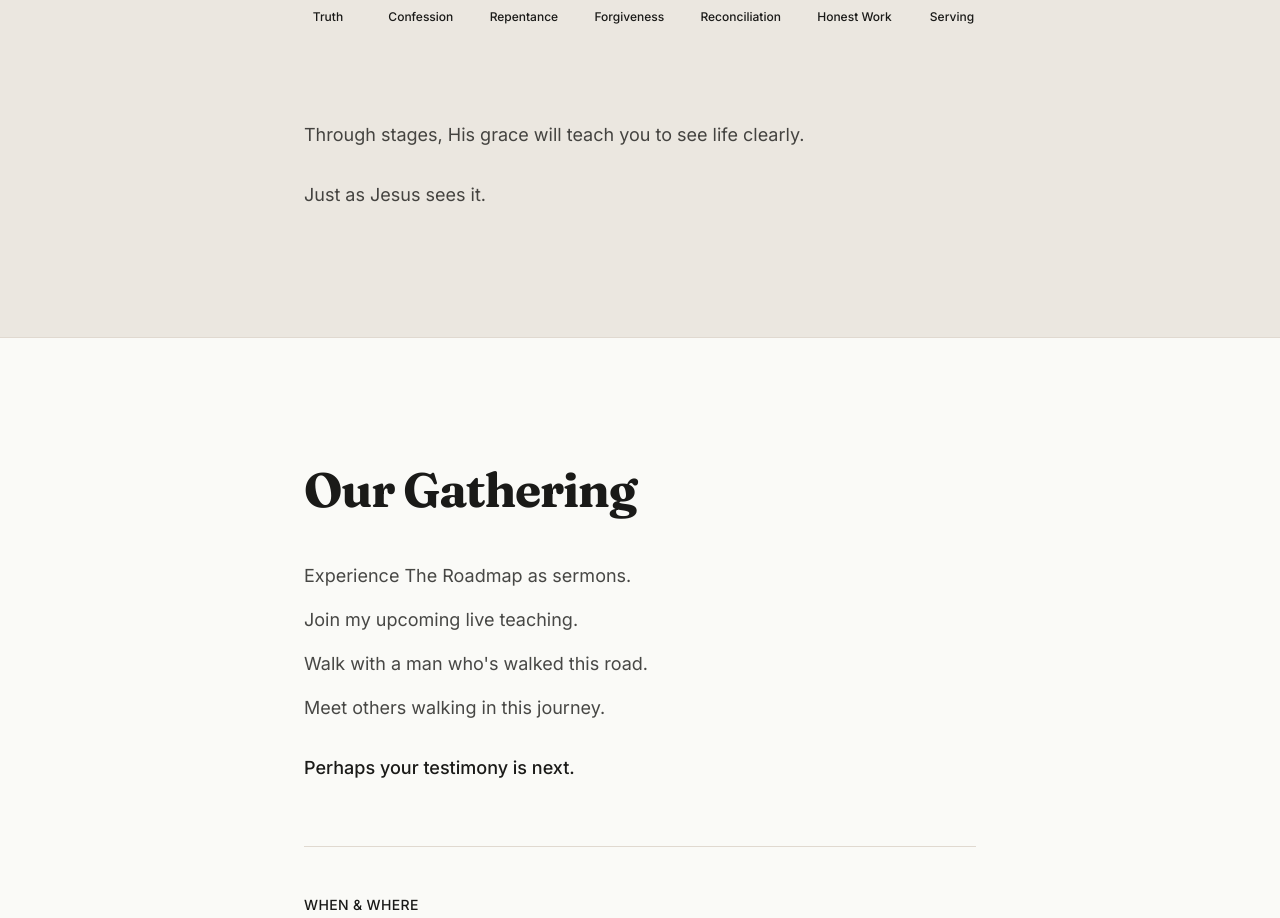
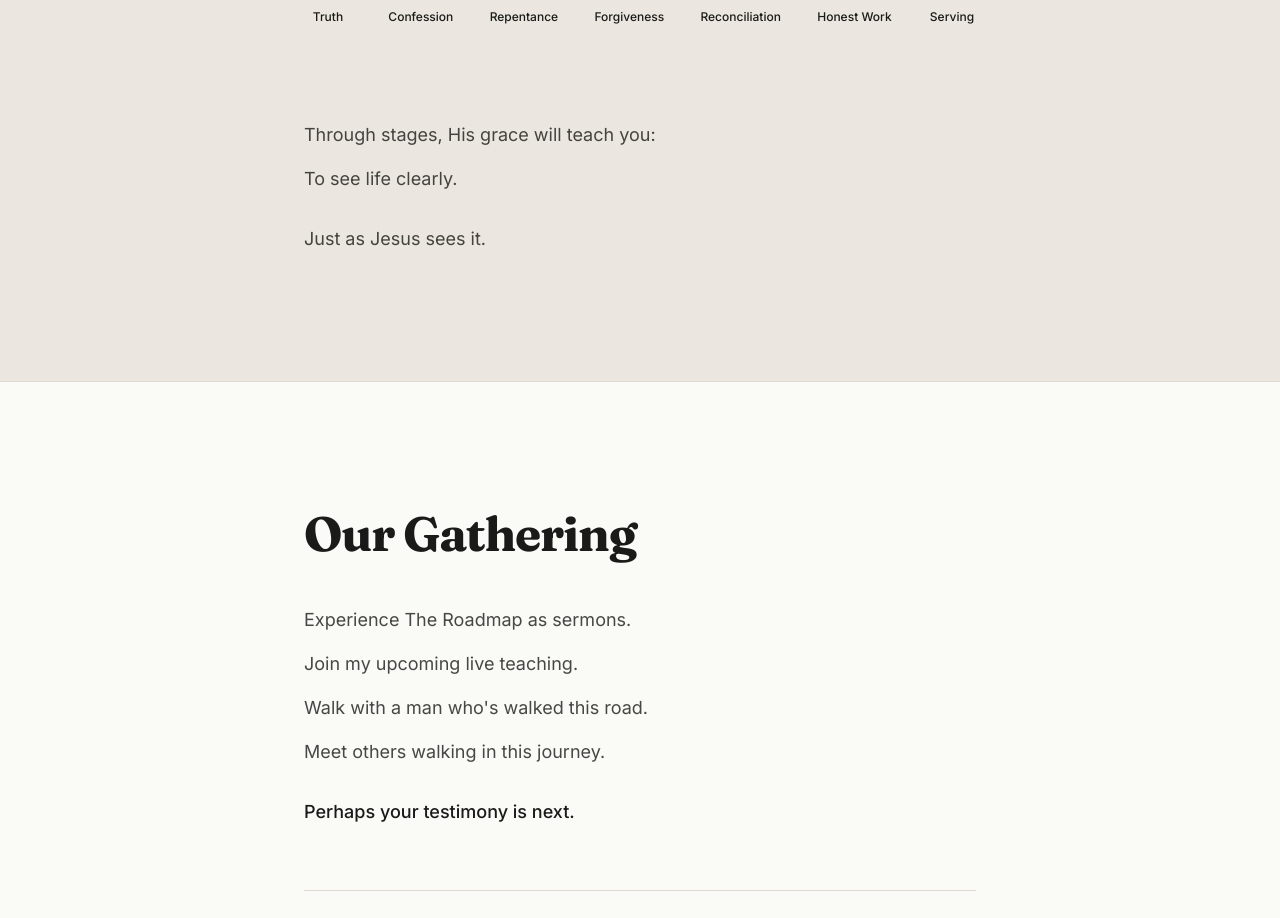
Before and after one commit to whoisjimilitan/restoration-community, a Next.js app in the folder apps/web/: page / in a window 1280 px wide. Shown: the part 3900-4818 px from the top of the page. Built offline with nearby package versions, Linux system fonts and the light colour scheme.

Commit message:
fix: restore proper spacing and breathing in roadmap section - one complete thought per line

```diff
--- a/apps/web/src/app/page.tsx
+++ b/apps/web/src/app/page.tsx
@@ -183,7 +183,8 @@ export default function Home() {
           <StagesVisualization />
 
           <div className="space-y-4 text-base md:text-lg text-rc-text/80 leading-relaxed font-light">
-            <p>Through stages, His grace will teach you to see life clearly.</p>
+            <p>Through stages, His grace will teach you:</p>
+            <p>To see life clearly.</p>
             <p className="pt-4">Just as Jesus sees it.</p>
           </div>
         </motion.div>
```
